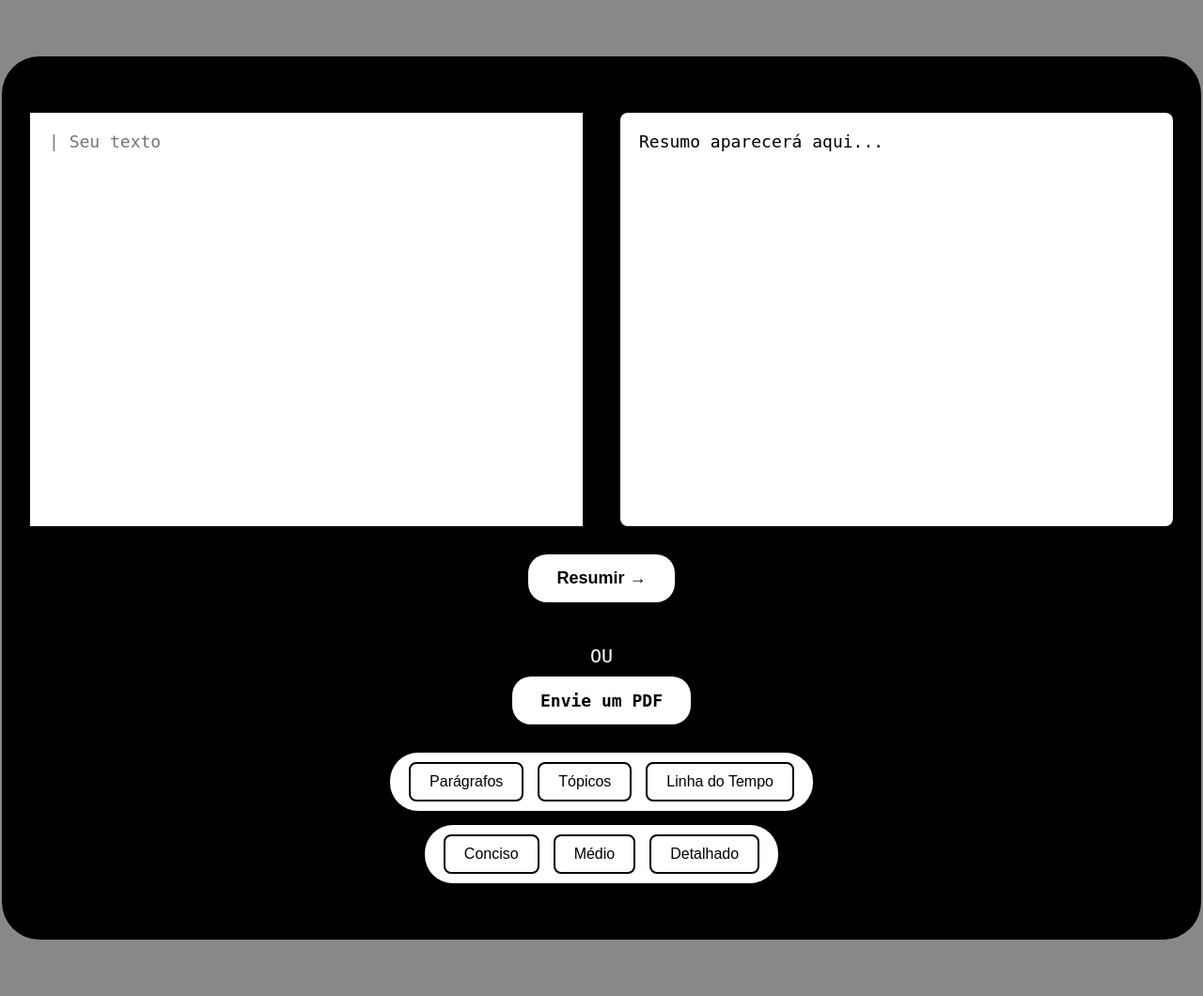
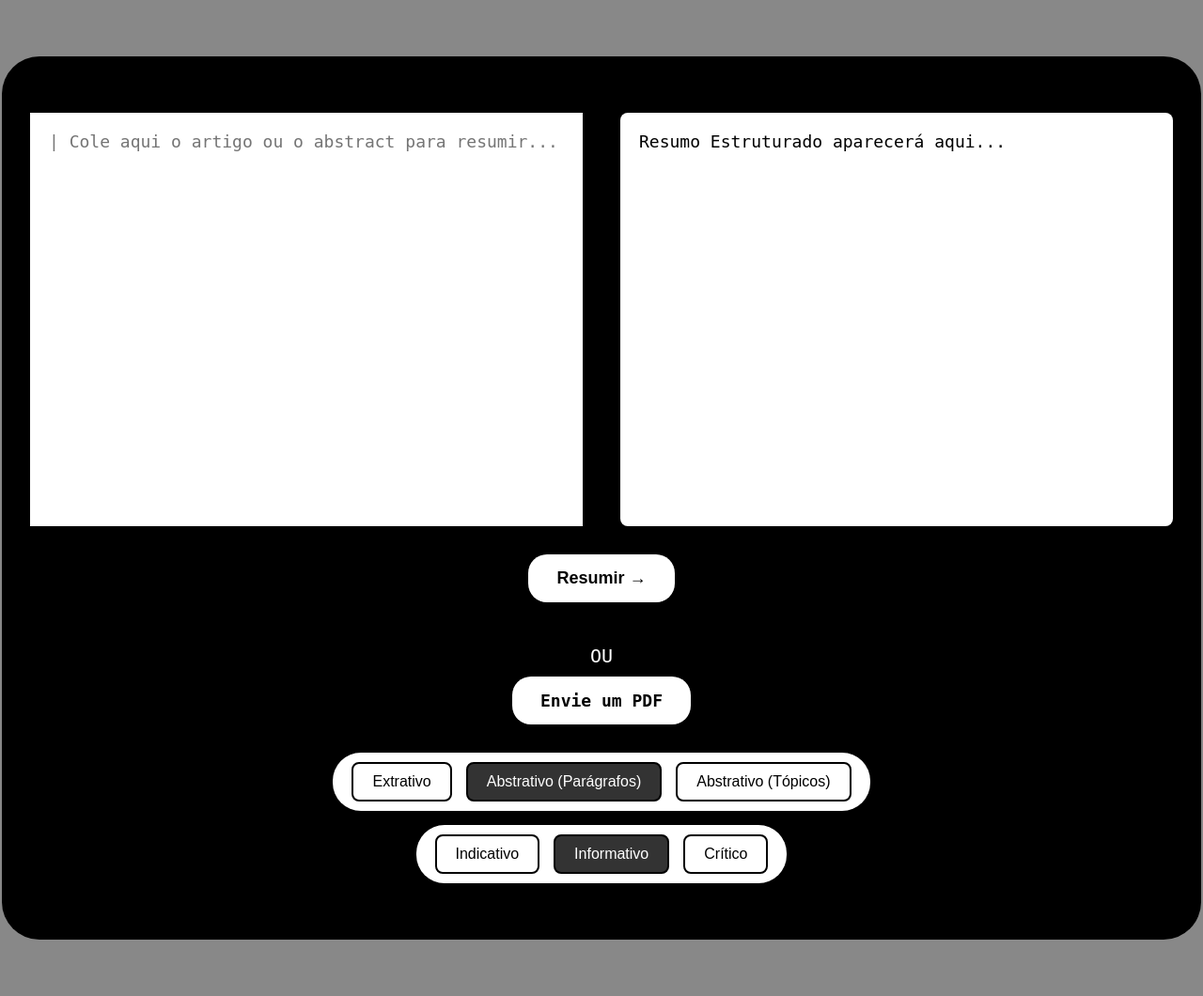
Before and after one commit to rafnaves/SumarizadorIA, a Flask app: page / in a window 1280 px wide. Shown: the whole page at 94% size. Run offline with Flask 3, Linux system fonts and the light colour scheme.

Commit message:
Refatora a lógica de prompts para o domínio acadêmico

```diff
--- a/app.py
+++ b/app.py
@@ -14,48 +14,75 @@ if not api_key:
 
 genai.configure(api_key=api_key)
 
-model = genai.GenerativeModel('gemini-2.5-flash')
+model = genai.GenerativeModel('gemini-1.5-flash')
 
 
 def montagem_prompt(texto, formato, detalhe):
-    # Princípio 16: Atribuir um papel ao modelo
-    instrucao_persona = "Você é um especialista em análise e síntese de informações."
+    """
+    Monta um prompt acadêmico especializado.
+    - formato: Controla se o resumo é Extrativo ou o estilo de apresentação do Abstrativo.
+    - detalhe: Controla a profundidade/estilo do resumo.
+    """
 
-    # Princípio 9: Aumentar a objetividade
-    # Princípio 4: Usar diretivas afirmativas
-    # Princípio 25: Declarar requisitos específicos
-    instrucao_tarefa = f"Sua tarefa é criar um resumo do texto fornecido. Você DEVE seguir estritamente as seguintes regras de formato e detalhe:"
+    instrucao_persona = "Você é um pesquisador acadêmico assistente, especializado em analisar e sintetizar artigos científicos de forma estruturada."
 
+    if formato == "Extrativo":
 
-    # Traduzindo as escolhas do usuário em instruções claras
-    if formato == "Parágrafos":
-        instrucao_formato = "- Formato do Resumo: O resumo DEVE ser apresentado em parágrafos bem estruturados e coesos."
-    elif formato == "Linha do Tempo":
-        instrucao_formato = "- Formato do Resumo: O resumo DEVE ser organizado como uma linha do tempo, destacando os eventos em ordem cronológica."
-    else: # Lista Ordenada
-        instrucao_formato = "- Formato do Resumo: O resumo DEVE ser uma lista ordenada ou de tópicos (bullet points, porem não use asterisco para enumerar os tópicos), com os pontos mais importantes no início."
+        if detalhe == "indicativo":
+            num_frases = 3
+            tarefa_especifica = f"Sua tarefa é criar um resumo EXTRATIVO INDICATIVO. Selecione as {num_frases} sentenças mais essenciais para dar uma ideia geral do conteúdo."
+        else:
+            num_frases = 6
+            tarefa_especifica = f"Sua tarefa é criar um resumo EXTRATIVO INFORMATIVO. Selecione as {num_frases} sentenças mais importantes que cobrem os pontos principais do texto."
 
-    if detalhe == "Conciso":
-        instrucao_detalhe = "- Nível de Detalhe: O resumo DEVE ser conciso e direto, contendo apenas os pontos mais cruciais (aproximadamente 2-3 frases ou itens)."
-    elif detalhe == "Detalhado":
-        instrucao_detalhe = "- Nível de Detalhe: O resumo DEVE ser detalhado e abrangente, cobrindo todos os aspectos relevantes do texto original."
-    else: # Médio
-        instrucao_detalhe = "- Nível de Detalhe: O resumo DEVE ter um equilíbrio entre concisão e profundidade, capturando as ideias principais sem se estender excessivamente."
+        regras = """Você DEVE seguir estritamente as seguintes regras:
+1. A saída DEVE ser composta APENAS por frases copiadas verbatim (palavra por palavra) do texto original.
+2. NÃO reescreva, parafraseie ou adicione qualquer palavra que não esteja no texto original."""
 
-    # Princípios 8 e 17: Formatar e usar delimitadores para clareza
+        return f"""
+{instrucao_persona}
 
-    return f"""
-    ## INSTRUÇÃO ##
-    {instrucao_persona}
-    {instrucao_tarefa}
-    {instrucao_formato}
-    {instrucao_detalhe}
+{tarefa_especifica}
 
-    ## TEXTO ORIGINAL ##
-    ---
-    {texto}
-    ---
-    """
+{regras}
+
+## TEXTO ORIGINAL ##
+---
+{texto}
+---
+"""
+    else:
+        instrucao_tarefa = """Sua tarefa é criar um resumo técnico e ABSTRATIVO do artigo científico fornecido.
+Primeiro, analise o texto para identificar as seguintes seções chave: Objetivos, Metodologia, Resultados Principais e Conclusão."""
+
+        if formato == "Tópicos":
+            instrucao_apresentacao = "Apresente o resumo final em formato de TÓPICOS (bullet points)."
+        elif formato == "Linha do Tempo":
+            instrucao_apresentacao = "Apresente o resumo final em formato de LINHA DO TEMPO, se aplicável ao conteúdo."
+        else: # Parágrafos
+            instrucao_apresentacao = "Apresente o resumo final em formato de PARÁGRAFOS coesos."
+
+        if detalhe == "indicativo":
+            instrucao_detalhe = "- Nível de Detalhe: O resumo DEVE ser de caráter indicativo (cerca de 20% do original), apontando os temas principais sem aprofundar."
+        elif detalhe == "critico":
+            instrucao_detalhe = """- Nível de Detalhe: O resumo DEVE ser de caráter CRÍTICO. Além de resumir as seções chave, inclua uma breve análise sobre a força dos argumentos, a contribuição e as limitações do trabalho."""
+        else: # informativo
+            instrucao_detalhe = "- Nível de Detalhe: O resumo DEVE ser de caráter informativo (cerca de 30% do original), mantendo dados, argumentos e conclusões essenciais."
+
+        return f"""
+## INSTRUÇÃO ##
+{instrucao_persona}
+{instrucao_tarefa}
+
+Com base na sua análise, gere o resumo final seguindo estas duas regras:
+1. {instrucao_apresentacao}
+2. {instrucao_detalhe}
+
+## TEXTO ORIGINAL ##
+---
+{texto}
+---
+"""
 
 
 @app.route("/")
@@ -75,53 +102,53 @@ def resumir():
 
     prompt = montagem_prompt(texto, formato, detalhe)
     response = model.generate_content(prompt)
-    return jsonify({"resumo": response.text})
+
+    # CORRIGIDO: Retornar a variável "texto" que contém o input original
+    return jsonify({"resumo": response.text, "texto_extraido": texto})
+
 
 @app.route('/resumir-pdf', methods=['POST'])
 def resumir_pdf():
-    # 1. Verificar se o ficheiro foi enviado
     if 'pdf_file' not in request.files:
         return jsonify({"erro": "Nenhum ficheiro PDF enviado"}), 400
 
     file = request.files['pdf_file']
 
-    # 2. Verificar se o nome do ficheiro está vazio
     if file.filename == '':
         return jsonify({"erro": "Nenhum ficheiro selecionado"}), 400
 
-    # 3. Verificar se o ficheiro é um PDF
     if file and file.filename.lower().endswith('.pdf'):
         try:
-            # 4. Ler o conteúdo do PDF em memória
             pdf_document = fitz.open(stream=file.read(), filetype="pdf")
 
-            # 5. Extrair o texto de todas as páginas
             texto_extraido = ""
-            for page_num in range(len(pdf_document)):
-                page = pdf_document.load_page(page_num)
+            for page in pdf_document:
                 texto_extraido += page.get_text()
 
             pdf_document.close()
 
-            # Se não houver texto, avise o utilizador
             if not texto_extraido.strip():
-                 return jsonify({"resumo": "O PDF parece estar vazio ou contém apenas imagens."})
+                # CORRIGIDO: Retornar os dois campos, mesmo em caso de erro
+                return jsonify({
+                    "resumo": "O PDF parece estar vazio ou contém apenas imagens.",
+                    "texto_extraido": ""
+                })
 
-            # 6. Obter opções de resumo e montar o prompt (reaproveitando sua função!)
             formato = request.form.get("formato")
             detalhe = request.form.get("detalhe")
 
             prompt = montagem_prompt(texto_extraido, formato, detalhe)
             response = model.generate_content(prompt)
-            return jsonify({"resumo": response.text})
+
+            # CORRIGIDO: Retornar os dois campos no caminho de sucesso
+            return jsonify({"resumo": response.text, "texto_extraido": texto_extraido})
 
         except Exception as e:
-            print(f"Erro ao processar PDF: {e}") # Log do erro no servidor
+            print(f"Erro ao processar PDF: {e}")
             return jsonify({"erro": "Falha ao ler o ficheiro PDF."}), 500
 
     return jsonify({"erro": "Formato de ficheiro inválido. Por favor, envie um PDF."}), 400
 
 
-
-#if __name__ == '__main__':
-#    app.run(debug=True)
+# if __name__ == '__main__':
+#     app.run(debug=True)
--- a/templates/index.html
+++ b/templates/index.html
@@ -4,7 +4,7 @@
 <head>
   <meta charset="UTF-8">
   <link rel="icon" type="image/svg" href="{{ url_for('static', filename='images/meu-icone.png.svg') }}">
-  <title>Resumidor de Texto</title>
+  <title>Resumidor de Texto Acadêmico</title>
   <link rel="stylesheet" href="{{ url_for('static', filename='style.css') }}">
   <style>
     .resumo-box {
@@ -24,8 +24,8 @@
 <body>
   <div class="container">
     <div class="text-areas">
-      <textarea id="inputTexto" placeholder="| Seu texto"></textarea>
-      <div id="outputResumo" class="resumo-box">Resumo aparecerá aqui...</div>
+      <textarea id="inputTexto" placeholder="| Cole aqui o artigo ou o abstract para resumir..."></textarea>
+      <div id="outputResumo" class="resumo-box">Resumo Estruturado aparecerá aqui...</div>
     </div>
     <div class="middle-button">
       <button onclick="resumirTexto()">Resumir →</button>
@@ -37,79 +37,126 @@
       </label>
       <input type="file" id="pdfUpload" onchange="resumirPDF()" accept=".pdf">
     </div>
+
     <div class="controls">
       <div class="row">
-        <button onclick="setFormato('Parágrafos', this)">Parágrafos</button>
-        <button onclick="setFormato('Lista Ordenada', this)">Tópicos</button>
-        <button onclick="setFormato('Linha do Tempo', this)">Linha do Tempo</button>
+        <button onclick="setFormato('Extrativo', this)">Extrativo</button>
+        <button onclick="setFormato('Parágrafos', this)" class="active">Abstrativo (Parágrafos)</button>
+        <button onclick="setFormato('Tópicos', this)">Abstrativo (Tópicos)</button>
       </div>
       <div class="row">
-        <button onclick="setDetalhe('Conciso', this)">Conciso</button>
-        <button onclick="setDetalhe('Médio', this)">Médio</button>
-        <button onclick="setDetalhe('Detalhado', this)">Detalhado</button>
+        <button onclick="setDetalhe('indicativo', this)">Indicativo</button>
+        <button onclick="setDetalhe('informativo', this)" class="active">Informativo</button>
+        <button onclick="setDetalhe('critico', this)">Crítico</button>
       </div>
     </div>
   </div>
 
   <script>
+    // Valores iniciais atualizados para os novos padrões
     let formatoSelecionado = 'Parágrafos';
-    let detalheSelecionado = 'Médio';
+    let detalheSelecionado = 'informativo';
 
+    function setFormato(f, element) {
+      formatoSelecionado = f;
+      // Esta lógica para destacar o botão ativo continua perfeita
+      document.querySelectorAll('.controls .row:first-child button').forEach(btn => btn.classList.remove('active'));
+      element.classList.add('active');
+    }
 
-  function setFormato(f, element) {
-      formatoSelecionado = f;
-      // Remove a classe 'active' de todos os botões de formato
-      document.querySelectorAll('.controls .row:nth-child(1) button').forEach(btn => btn.classList.remove('active'));
-      // Adiciona a classe 'active' apenas ao botão clicado
+    function setDetalhe(d, element) {
+      detalheSelecionado = d;
+      // E esta também
+      document.querySelectorAll('.controls .row:last-child button').forEach(btn => btn.classList.remove('active'));
       element.classList.add('active');
-  }
+    }
 
-  function setDetalhe(d, element) {
-      detalheSelecionado = d;
-      // Remove a classe 'active' de todos os botões de detalhe
-      document.querySelectorAll('.controls .row:nth-child(2) button').forEach(btn => btn.classList.remove('active'));
-      // Adiciona a classe 'active' apenas ao botão clicado
-    element.classList.add('active');
-}
     function aplicarNegrito(texto) {
       return texto.replace(/\*(.*?)\*/g, '<strong>$1</strong>');
     }
-// Adicione esta função dentro da sua tag <script>
+
+    // A função resumirTexto() não precisa de mudanças, pois ela já envia as
+    // variáveis 'formatoSelecionado' e 'detalheSelecionado' que estamos a usar.
+    async function resumirTexto() {
+      const texto = document.getElementById('inputTexto').value;
+      const outputBox = document.getElementById('outputResumo');
+      const resumirBtn = document.querySelector('.middle-button button');
+
+      if (!texto.trim()) {
+        outputBox.innerText = "Por favor, insira um texto para resumir.";
+        return;
+      }
+
+      resumirBtn.disabled = true;
+      resumirBtn.innerText = "Resumindo...";
+      outputBox.innerHTML = "Aguarde, a IA está a processar o seu pedido...";
+
+      try {
+        const response = await fetch('/resumir', {
+          method: 'POST',
+          headers: { 'Content-Type': 'application/json' },
+          body: JSON.stringify({ texto, formato: formatoSelecionado, detalhe: detalheSelecionado })
+        });
+
+        if (!response.ok) {
+          throw new Error(`Erro do servidor: ${response.statusText}`);
+        }
+
+        const data = await response.json();
+        const resumoFormatado = aplicarNegrito(data.resumo || "Ocorreu um erro ao gerar o resumo.");
+        outputBox.innerHTML = resumoFormatado;
+
+      } catch (error) {
+        console.error("Falha na requisição:", error);
+        outputBox.innerHTML = "Não foi possível conectar ao servidor. Por favor, tente novamente mais tarde.";
+      } finally {
+        resumirBtn.disabled = false;
+        resumirBtn.innerText = "Resumir →";
+      }
+    }
+
+    // A função resumirPDF() também continua a funcionar perfeitamente.
     async function resumirPDF() {
         const fileInput = document.getElementById('pdfUpload');
         const file = fileInput.files[0];
 
         if (!file) {
-            return; // Nenhum ficheiro selecionado
+            return;
         }
 
         const outputBox = document.getElementById('outputResumo');
         const uploadLabel = document.querySelector('.file-upload-label');
         const originalLabelText = uploadLabel.innerText;
 
-        // Criar um FormData para enviar o ficheiro e as opções
         const formData = new FormData();
         formData.append('pdf_file', file);
         formData.append('formato', formatoSelecionado);
         formData.append('detalhe', detalheSelecionado);
 
-        // Feedback visual de carregamento
         uploadLabel.innerText = "Enviando...";
-        outputBox.innerHTML = "Aguarde, a IA está a ler e a processar o seu PDF...";
+        // Limpa a caixa de texto da esquerda enquanto processa
+        document.getElementById('inputTexto').value = "Extraindo texto do PDF...";
+        outputBox.innerHTML = "Aguarde, a IA está a processar o seu PDF...";
 
         try {
             const response = await fetch('/resumir-pdf', {
                 method: 'POST',
-                body: formData  // Não definimos 'Content-Type', o navegador faz isso por nós com FormData
+                body: formData
             });
 
             const data = await response.json();
 
             if (response.ok) {
+                // ===== LINHA ADICIONADA =====
+                // Coloca o texto extraído do PDF na caixa da esquerda.
+                document.getElementById('inputTexto').value = data.texto_extraido || "Não foi possível extrair o texto do PDF.";
+
+                // Atualiza a caixa da direita com o resumo formatado.
                 const resumoFormatado = aplicarNegrito(data.resumo || "Ocorreu um erro.");
                 outputBox.innerHTML = resumoFormatado;
             } else {
-                // Se o servidor retornar um erro (ex: formato inválido)
+                // Se der erro, limpa a caixa da esquerda também
+                document.getElementById('inputTexto').value = "";
                 outputBox.innerText = data.erro || 'Ocorreu um erro desconhecido.';
             }
 
@@ -117,51 +164,9 @@
             console.error("Falha na requisição:", error);
             outputBox.innerHTML = "Não foi possível conectar ao servidor. Por favor, tente novamente.";
         } finally {
-            // Restaurar o botão
             uploadLabel.innerText = originalLabelText;
-            // Limpar o input para permitir o re-envio do mesmo ficheiro
-            fileInput.value = "";
-        }
-    }
-
-    async function resumirTexto() {
-        const texto = document.getElementById('inputTexto').value;
-        const outputBox = document.getElementById('outputResumo');
-        const resumirBtn = document.querySelector('.middle-button button');
-
-        if (!texto.trim()) {
-            outputBox.innerText = "Por favor, insira um texto para resumir.";
-            return;
-        }
-
-        // Desabilitar o botão e mostrar o estado de carregamento
-        resumirBtn.disabled = true;
-        resumirBtn.innerText = "Resumindo...";
-        outputBox.innerHTML = "Aguarde, a IA está a processar o seu pedido...";
-
-        try {
-            const response = await fetch('/resumir', {
-                method: 'POST',
-                headers: { 'Content-Type': 'application/json' },
-                body: JSON.stringify({ texto, formato: formatoSelecionado, detalhe: detalheSelecionado })
-            });
-
-            // Tratamento de erros do servidor
-            if (!response.ok) {
-                throw new Error(`Erro do servidor: ${response.statusText}`);
-            }
-
-            const data = await response.json();
-            const resumoFormatado = aplicarNegrito(data.resumo || "Ocorreu um erro ao gerar o resumo.");
-            outputBox.innerHTML = resumoFormatado;
-
-        } catch (error) {
-            console.error("Falha na requisição:", error);
-            outputBox.innerHTML = "Não foi possível conectar ao servidor. Por favor, tente novamente mais tarde.";
-        } finally {
-            // Reabilitar o botão, independentemente do resultado
-            resumirBtn.disabled = false;
-            resumirBtn.innerText = "Resumir →";
+            // Não limpa mais o input de ficheiro aqui, para o utilizador ver qual foi enviado.
+            // fileInput.value = "";
         }
     }
   </script>
```
Also changed, not shown: main.py (deleted, +0 -116 lines).
